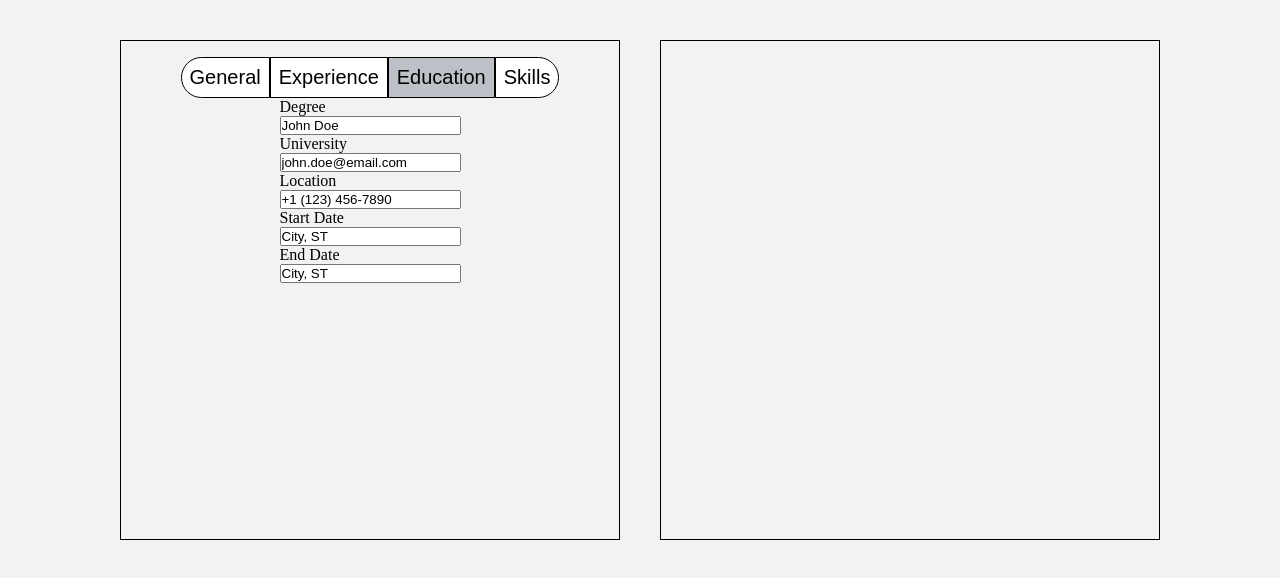
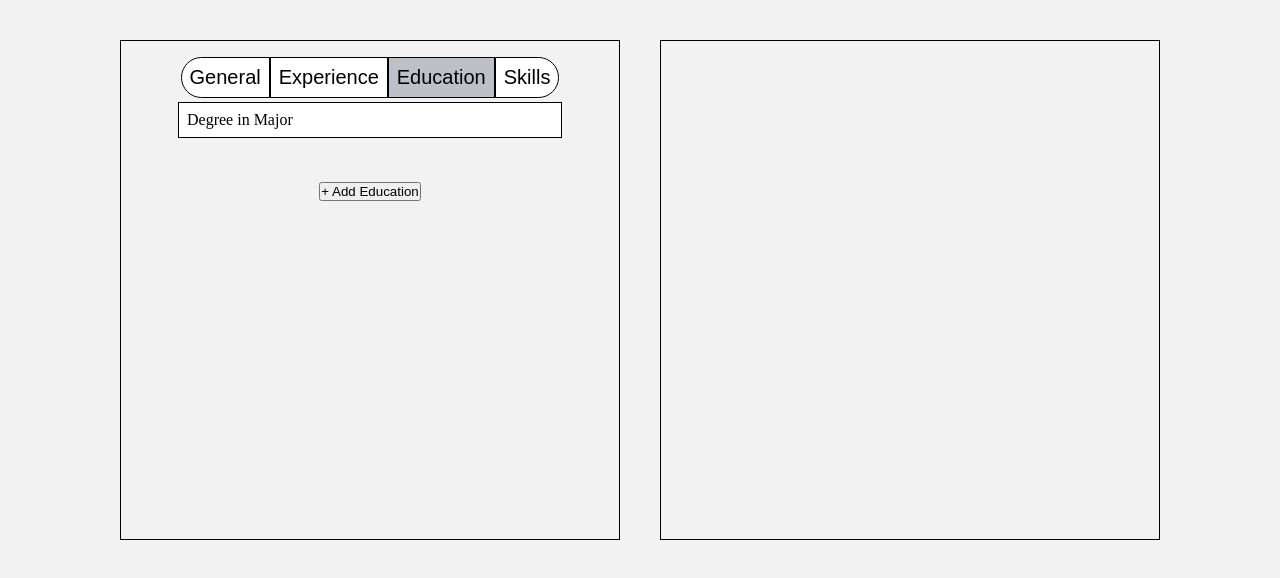
Before and after one commit to songzhang015/project-15-cv-application, a React (Vite) app: page / in a window 1280 px wide. Both pictures are taken after a click on the button "Education". Shown: the top 578 px of the page. Built offline with nearby package versions, Linux system fonts and the light colour scheme.

Commit message:
Refactor education and skills to be similar to experience

```diff
--- a/src/components/Inputs/EducationForm.jsx
+++ b/src/components/Inputs/EducationForm.jsx
@@ -1,21 +1,12 @@
 // EducationForm.jsx
 
 import "../../styles/Inputs.css";
-import { useState } from "react";
 import TextInput from "../fields/TextInput";
 import TextArea from "../fields/TextArea";
 
-function EducationForm() {
-	const [formData, setFormData] = useState({
-		degree: "John Doe",
-		university: "john.doe@email.com",
-		location: "+1 (123) 456-7890",
-		startDate: "City, ST",
-		endDate: "City, ST",
-	});
-
+function EducationForm({ formData, onFormChange, onSave, onDelete }) {
 	function handleInputChange(field, value) {
-		setFormData((prev) => ({ ...prev, [field]: value }));
+		onFormChange({ ...formData, [field]: value });
 	}
 
 	return (
@@ -50,6 +41,15 @@ function EducationForm() {
 				value={formData.endDate}
 				onChange={(value) => handleInputChange("endDate", value)}
 			/>
+
+			<div className="form-actions">
+				<button type="button" className="save-input-btn" onClick={onSave}>
+					Save
+				</button>
+				<button type="button" className="delete-input-btn" onClick={onDelete}>
+					Delete
+				</button>
+			</div>
 		</form>
 	);
 }
--- a/src/components/Inputs/ExperienceForm.jsx
+++ b/src/components/Inputs/ExperienceForm.jsx
@@ -1,7 +1,6 @@
 // ExperienceForm.jsx
 
 import "../../styles/Inputs.css";
-import { useState } from "react";
 import TextInput from "../fields/TextInput";
 import TextArea from "../fields/TextArea";
 
@@ -50,10 +49,10 @@ function ExperienceForm({ formData, onFormChange, onSave, onDelete }) {
 			/>
 
 			<div className="form-actions">
-				<button className="save-input-btn" onClick={onSave}>
+				<button type="button" className="save-input-btn" onClick={onSave}>
 					Save
 				</button>
-				<button className="delete-input-btn" onClick={onDelete}>
+				<button type="button" className="delete-input-btn" onClick={onDelete}>
 					Delete
 				</button>
 			</div>
--- a/src/components/Inputs/Inputs.jsx
+++ b/src/components/Inputs/Inputs.jsx
@@ -11,6 +11,9 @@ import SkillsForm from "./SkillsForm";
 function Inputs() {
 	const [activeTab, setActiveTab] = useState("general");
 
+	const [editModeIndex, setEditModeIndex] = useState(null);
+
+	// Experiences
 	const [experiences, setExperiences] = useState([
 		{
 			jobRole: "Title",
@@ -24,8 +27,6 @@ function Inputs() {
 				"In id cursus mi pretium tellus duis convallis.",
 		},
 	]);
-
-	const [editModeIndex, setEditModeIndex] = useState(null);
 
 	function updateExperience(index, newData) {
 		setExperiences((prev) => {
@@ -52,6 +53,79 @@ function Inputs() {
 
 	function deleteExperience(index) {
 		setExperiences((prev) => prev.filter((experience, idx) => idx !== index));
+		setEditModeIndex(null);
+	}
+
+	// Education
+	const [educations, setEducations] = useState([
+		{
+			degree: "Degree in Major",
+			university: "University of State",
+			location: "City, ST",
+			startDate: "January 1234",
+			endDate: "December 1234",
+		},
+	]);
+
+	function updateEducation(index, newData) {
+		setEducations((prev) => {
+			const newEducations = [...prev];
+			newEducations[index] = newData;
+			return newEducations;
+		});
+	}
+
+	function addEducation() {
+		setEducations((prev) => [
+			...prev,
+			{
+				degree: "",
+				university: "",
+				location: "",
+				startDate: "",
+				endDate: "",
+			},
+		]);
+		setEditModeIndex(educations.length);
+	}
+
+	function deleteEducation(index) {
+		setEducations((prev) => prev.filter((education, idx) => idx !== index));
+		setEditModeIndex(null);
+	}
+
+	// Skills
+	const [skills, setSkills] = useState([
+		{
+			skill: "Skill",
+			description:
+				"Lorem ipsum dolor sit amet consectetur adipiscing elit. " +
+				"Quisque faucibus ex sapien vitae pellentesque sem placerat. " +
+				"In id cursus mi pretium tellus duis convallis.",
+		},
+	]);
+
+	function updateSkill(index, newData) {
+		setSkills((prev) => {
+			const newSkills = [...prev];
+			newSkills[index] = newData;
+			return newSkills;
+		});
+	}
+
+	function addSkill() {
+		setSkills((prev) => [
+			...prev,
+			{
+				skill: "",
+				description: "",
+			},
+		]);
+		setEditModeIndex(skills.length);
+	}
+
+	function deleteSkill(index) {
+		setSkills((prev) => prev.filter((skill, idx) => idx !== index));
 		setEditModeIndex(null);
 	}
 
@@ -94,9 +168,69 @@ function Inputs() {
 				</>
 			)}
 
-			{activeTab === "education" && <EducationForm />}
+			{activeTab === "education" && (
+				<>
+					{editModeIndex === null ? (
+						<>
+							{educations.map((education, index) => (
+								<div key={index}>
+									<div
+										key={index}
+										className="input-card"
+										onClick={() => setEditModeIndex(index)}
+									>
+										{education.degree || "New Education"}
+									</div>
+								</div>
+							))}
 
-			{activeTab === "skills" && <SkillsForm />}
+							<button className="new-card" onClick={addEducation}>
+								+ Add Education
+							</button>
+						</>
+					) : (
+						<EducationForm
+							formData={educations[editModeIndex]}
+							onFormChange={(newData) =>
+								updateEducation(editModeIndex, newData)
+							}
+							onSave={() => setEditModeIndex(null)}
+							onDelete={() => deleteEducation(editModeIndex)}
+						/>
+					)}
+				</>
+			)}
+
+			{activeTab === "skills" && (
+				<>
+					{editModeIndex === null ? (
+						<>
+							{skills.map((skill, index) => (
+								<div key={index}>
+									<div
+										key={index}
+										className="input-card"
+										onClick={() => setEditModeIndex(index)}
+									>
+										{skill.skill || "New Skill"}
+									</div>
+								</div>
+							))}
+
+							<button className="new-card" onClick={addSkill}>
+								+ Add Skill
+							</button>
+						</>
+					) : (
+						<SkillsForm
+							formData={skills[editModeIndex]}
+							onFormChange={(newData) => updateSkill(editModeIndex, newData)}
+							onSave={() => setEditModeIndex(null)}
+							onDelete={() => deleteSkill(editModeIndex)}
+						/>
+					)}
+				</>
+			)}
 		</div>
 	);
 }
--- a/src/components/Inputs/SkillsForm.jsx
+++ b/src/components/Inputs/SkillsForm.jsx
@@ -1,21 +1,12 @@
 // SkillsForm.jsx
 
 import "../../styles/Inputs.css";
-import { useState } from "react";
 import TextInput from "../fields/TextInput";
 import TextArea from "../fields/TextArea";
 
-function SkillsForm() {
-	const [formData, setFormData] = useState({
-		skill: "Skill",
-		description:
-			"Lorem ipsum dolor sit amet consectetur adipiscing elit. " +
-			"Quisque faucibus ex sapien vitae pellentesque sem placerat. " +
-			"In id cursus mi pretium tellus duis convallis.",
-	});
-
+function SkillsForm({ formData, onFormChange, onSave, onDelete }) {
 	function handleInputChange(field, value) {
-		setFormData((prev) => ({ ...prev, [field]: value }));
+		onFormChange({ ...formData, [field]: value });
 	}
 
 	return (
@@ -32,6 +23,15 @@ function SkillsForm() {
 				value={formData.description}
 				onChange={(value) => handleInputChange("description", value)}
 			/>
+
+			<div className="form-actions">
+				<button type="button" className="save-input-btn" onClick={onSave}>
+					Save
+				</button>
+				<button type="button" className="delete-input-btn" onClick={onDelete}>
+					Delete
+				</button>
+			</div>
 		</form>
 	);
 }
```
